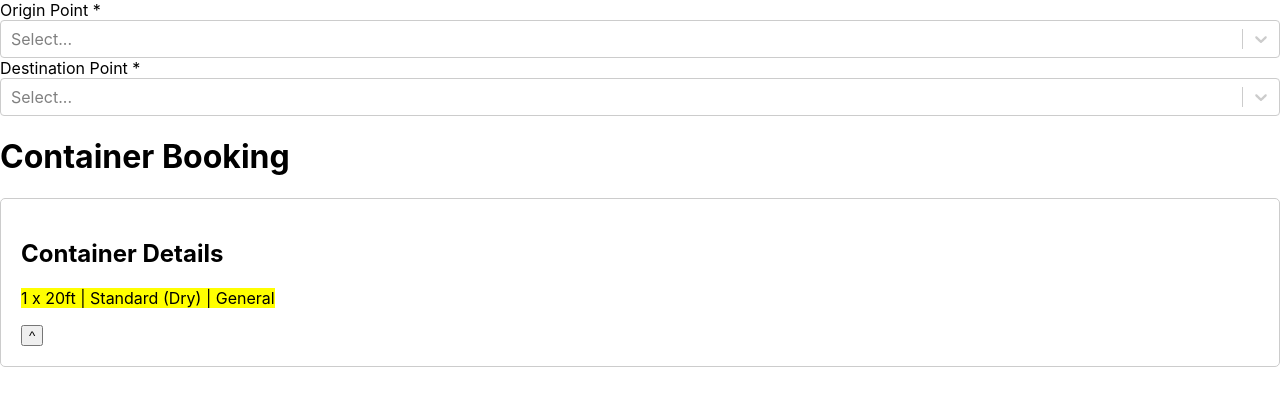
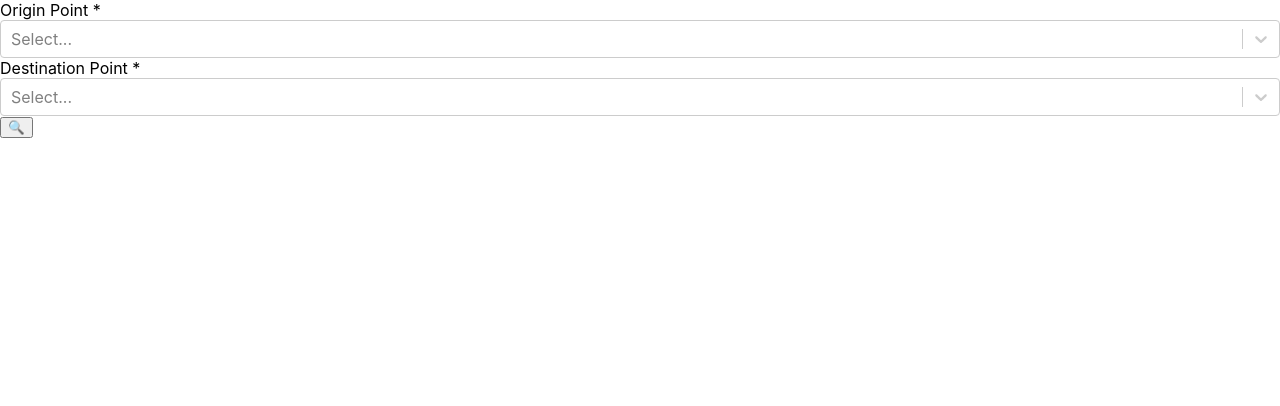
Before and after one commit to him-k/Cogo_Project, a React (Create React App) app in the folder frontend/: page / in a window 1280 px wide. Shown: the top 406 px of the page. Built offline with nearby package versions, Linux system fonts and the light colour scheme.

Commit message:
Updated App and SearchButton components to include search functionality

```diff
--- a/frontend/src/App.js
+++ b/frontend/src/App.js
@@ -71,11 +71,12 @@
 // export default App;
 
 // App.js
-import React, { useState } from 'react';
+import React, { useState, useRef } from 'react'; // Added useRef for scrolling
 import SelectAsync from './SelectAsync';
 import ContainerDetail from './ContainerDetail';
 import { createShipment } from './api';  // Import API functions
 import { locations } from './data';
+import SearchButton from './searchButton.js';
 import './App.css';
 
 const fetchOptions = (inputValue) => {
@@ -98,7 +99,8 @@ const fetchOptions = (inputValue) => {
 const App = () => {
   const [origin, setOrigin] = useState(null);
   const [destination, setDestination] = useState(null);
-
+  const containerDetailRef = useRef(null); // Create a ref for the container detail section
+   const [showContainerDetail, setShowContainerDetail] = useState(false); // Manage visibility of ContainerDetail
   const handleContainerDetailsApply = async (details) => {
     console.log('Container details:', details);
     if (origin && destination) {
@@ -120,23 +122,47 @@ const App = () => {
     }
   };
 
+   const handleSearchClick = () => {
+    setShowContainerDetail(true); // Show the ContainerDetail section on search click
+    setTimeout(() => {
+      containerDetailRef.current.scrollIntoView({ behavior: 'smooth' }); // Scroll to container detail section on search click
+    }, 100);
+  };
+
+  const isSearchDisabled = !origin || !destination; // Disable search button if origin or destination is not selected
+
+
+
   return (
     <div className="container">
+      <div className="select-async-wrapper">
       <SelectAsync
         loadOptions={fetchOptions}
         onChange={setOrigin}
         value={origin}
         label="Origin Point"
       />
+      </div>
+
+      <div className="select-async-wrapper">
       <SelectAsync
         loadOptions={fetchOptions}
         onChange={setDestination}
         value={destination}
         label="Destination Point"
       />
+       </div>
+      <div className="select-async-wrapper">
+        <SearchButton onClick={handleSearchClick} disabled={isSearchDisabled} /> {/* Added SearchButton */}
+      </div>
+      {showContainerDetail && ( // Conditionally render ContainerDetail
+        <div id="container-detail" className="select-async-wrapper" ref={containerDetailRef}> {/* Added ref to this div */}
+          <ContainerDetail onApply={handleContainerDetailsApply} />
+        </div>
+      )}
 
-      <h1>Container Booking</h1>
-      <ContainerDetail onApply={handleContainerDetailsApply} />
+
+
     </div>
   );
 };
```
